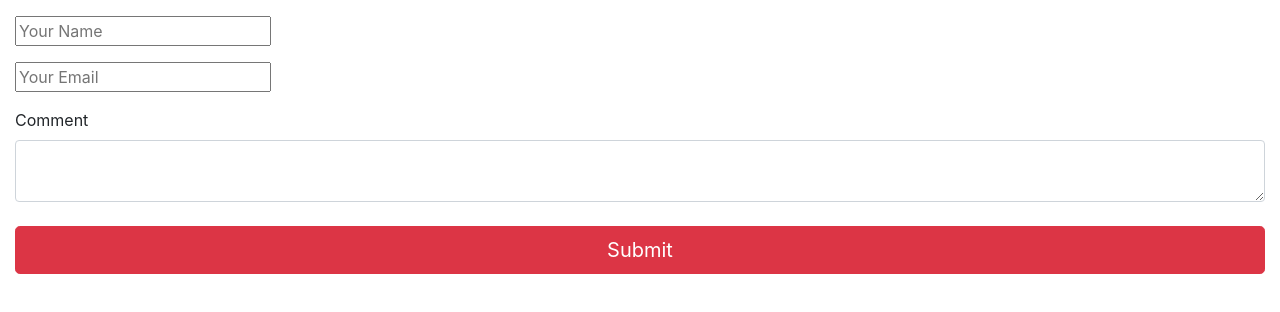
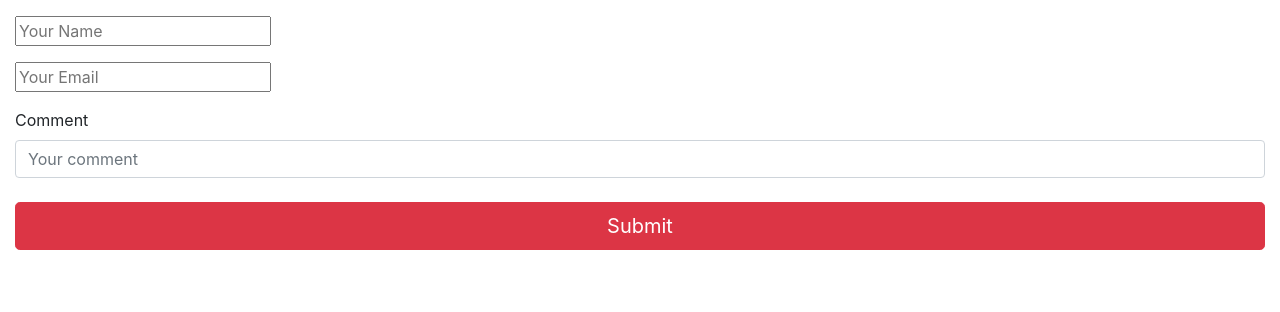
Before and after one commit to apitongcm/FORM-, a plain HTML site: page index.html in a window 1280 px wide. Drawn offline with nearby package versions, Linux system fonts and the light colour scheme.

Commit message:
edit comment input from textarea to input

```diff
--- a/index.html
+++ b/index.html
@@ -30,7 +30,7 @@
         </div>
         <div class="formgroup">
             <label for="comment">Comment</label><br>
-            <textarea class="form-control" name="" id="" rows="2"></textarea>
+            <input class="form-control" name="" id="" placeholder="Your comment" row="2"></input>
         </div>
         <div class="formgroup">
             <input type="hidden" name="_next" value="www.google.com">
```
